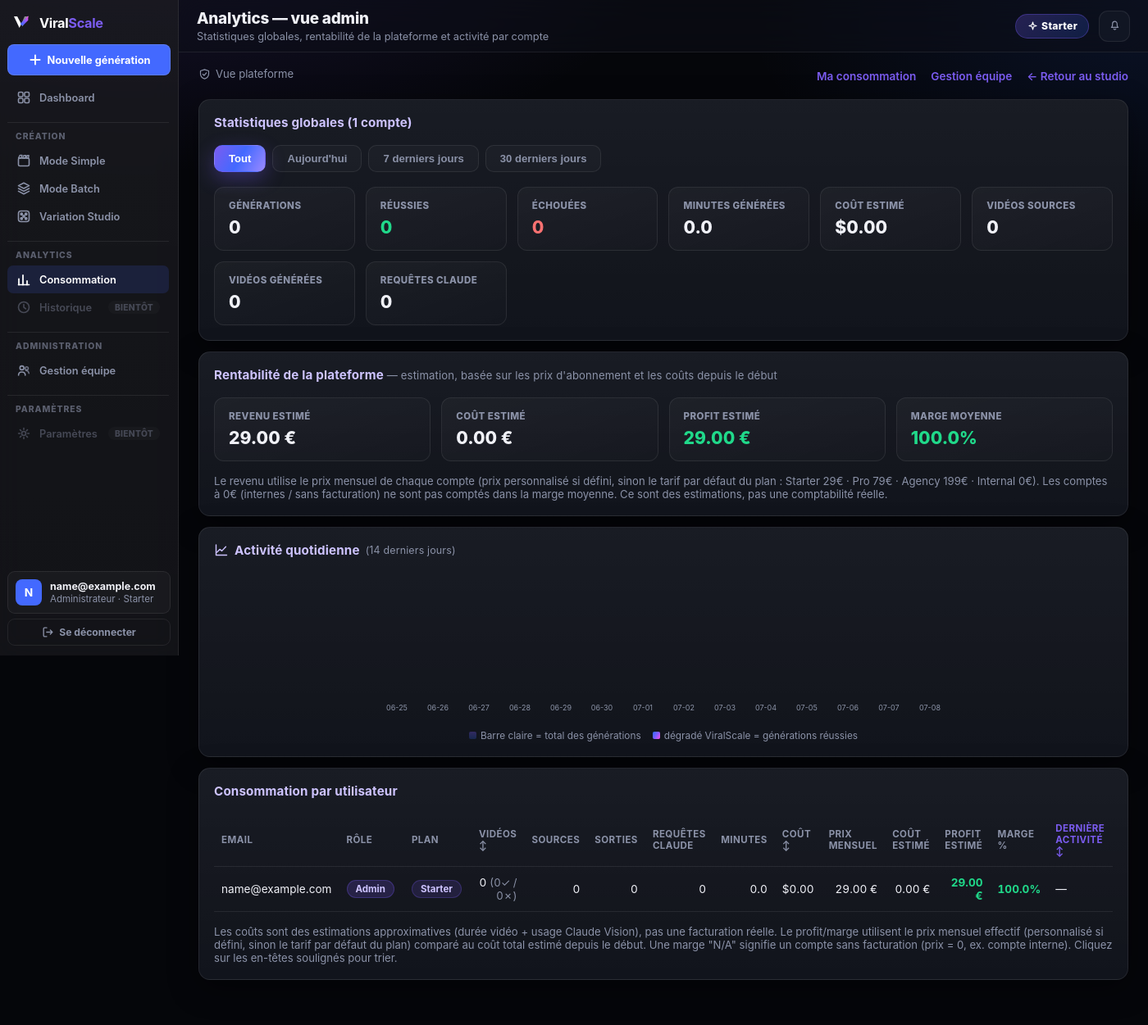
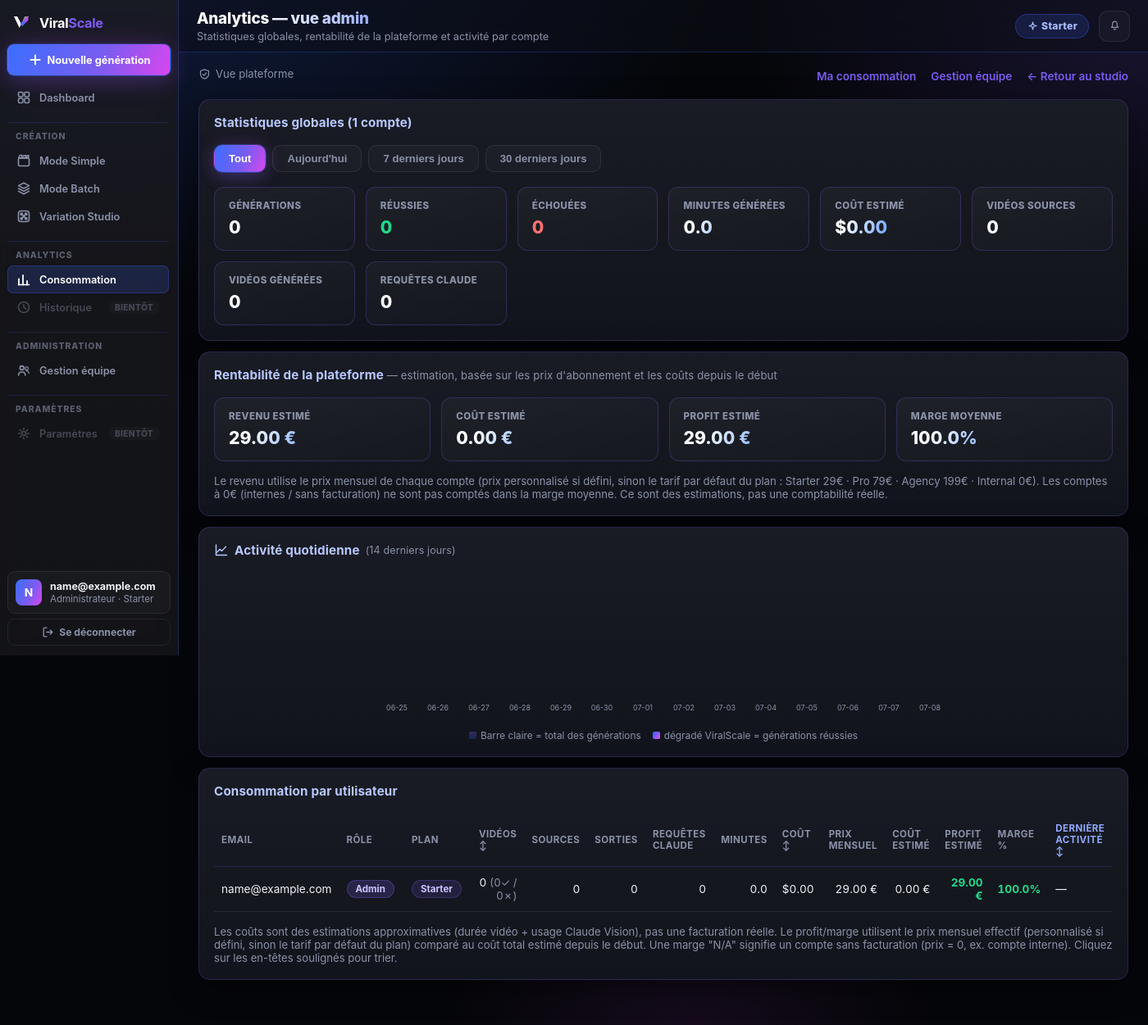
Before and after one commit to femperialeagency-ui/videobot, a Flask app: page /admin/consumption in a window 1400 px wide. Shown: the whole page at 82% size. Run offline with Flask 3, Linux system fonts and the light colour scheme; the visitor is signed in with stand-in values (Sample User, id 1); data comes from the database, SQL or seed files in the repository; data that the repository does not hold is empty; parts of the project's set-up code (start-up, migrations or seed data) failed here and were passed over.

Commit message:
Add files via upload

```diff
--- a/templates/admin_consumption.html
+++ b/templates/admin_consumption.html
@@ -177,6 +177,75 @@
       td.num { text-align: left; }
       td::before { content: attr(data-label) ": "; color: var(--muted); font-size: 0.72rem; }
     }
+
+    /* ══ VIRALSCALE BRAND COLOR PASS — CSS-only ══ */
+    body {
+      background:
+        radial-gradient(1200px 700px at 12% -5%,  rgba(58,111,255,.22), transparent 60%),
+        radial-gradient(900px  600px at 100% 0%,   rgba(123,92,240,.18), transparent 55%),
+        radial-gradient(600px  400px at 60% 100%,  rgba(217,70,239,.08), transparent 50%),
+        var(--bg);
+    }
+    /* Sidebar */
+    .sidebar { border-right-color: rgba(67,105,255,.26); }
+    .sidebar-cta {
+      background: var(--vs-gradient);
+      box-shadow: 0 0 0 1px rgba(58,111,255,.35), 0 8px 28px rgba(123,92,240,.25), 0 0 40px rgba(217,70,239,.15);
+      border-color: rgba(58,111,255,.22);
+    }
+    .sidebar-cta:hover {
+      opacity: 1;
+      box-shadow: 0 0 0 1px rgba(58,111,255,.50), 0 10px 34px rgba(123,92,240,.34), 0 0 50px rgba(217,70,239,.22);
+    }
+    .nav-item:hover:not(.active):not(.soon) { background: rgba(67,105,255,.14); color: #b8c8ff; border-color: rgba(67,105,255,.30); }
+    .nav-item.active { background: rgba(67,105,255,.18); border-color: rgba(67,105,255,.26); }
+    .nav-item.active::before { background: var(--vs-gradient); }
+    .nav-group { border-top-color: rgba(67,105,255,.18); }
+    .sidebar-avatar { background: var(--vs-gradient); }
+    /* Header */
+    .app-header { border-bottom-color: rgba(67,105,255,.24); }
+    .app-header h1 {
+      background: linear-gradient(115deg, #fff 20%, #90A8FF 52%, #C07BFF);
+      -webkit-background-clip: text; -webkit-text-fill-color: transparent; background-clip: text;
+    }
+    .plan-pill { background: rgba(67,105,255,.16); border-color: rgba(67,105,255,.32); color: #a8bcff; }
+    /* Cards */
+    .card { border-color: rgba(123,92,240,.22); }
+    .card:hover { border-color: rgba(123,92,240,.42); box-shadow: var(--shadow-card), 0 0 0 1px rgba(123,92,240,.22), 0 8px 24px rgba(123,92,240,.12); }
+    .card h2 { color: #b8c8ff; }
+    /* Stat cells */
+    .stat { border-color: rgba(123,92,240,.25); }
+    .stat:hover { border-color: rgba(123,92,240,.45); background: rgba(123,92,240,.04); box-shadow: 0 0 0 1px rgba(123,92,240,.25), 0 8px 24px rgba(123,92,240,.12); }
+    .stat .val {
+      background: linear-gradient(115deg, #FFFFFF 10%, #7FB0FF 45%, #C38CFF 100%);
+      -webkit-background-clip: text; -webkit-text-fill-color: transparent; background-clip: text;
+    }
+    .stat .val.success { background: none; -webkit-text-fill-color: var(--success); }
+    .stat .val.error   { background: none; -webkit-text-fill-color: var(--error); }
+    /* Period filters */
+    .period-btn:hover:not(.active) { border-color: rgba(67,105,255,.40); color: #b8c8ff; background: rgba(67,105,255,.10); }
+    .period-btn.active {
+      background: var(--vs-gradient);
+      box-shadow: 0 0 0 1px rgba(58,111,255,.35), 0 6px 20px rgba(123,92,240,.28), 0 0 30px rgba(217,70,239,.14);
+    }
+    /* Table */
+    tbody tr:hover td { background: rgba(67,105,255,.06); transition: background .12s; }
+    th { border-bottom-color: rgba(67,105,255,.20); }
+    th a:hover, th a.active-sort { color: #90AAFF; }
+    /* Topbar title */
+    .topbar h1 {
+      background: linear-gradient(115deg, #fff 18%, #7FB0FF 52%, #C07BFF 90%);
+      -webkit-background-clip: text; -webkit-text-fill-color: transparent; background-clip: text;
+    }
+    /* Chart gradient — override via CSS stop-color */
+    #vsChartTotal stop:first-child  { stop-color: rgba(58,111,255,.22); }
+    #vsChartTotal stop:last-child   { stop-color: rgba(123,92,240,.30); }
+    #vsChartSuccess stop:nth-child(1) { stop-color: #3A6FFF; }
+    #vsChartSuccess stop:nth-child(2) { stop-color: #7B5CF0; }
+    #vsChartSuccess stop:nth-child(3) { stop-color: #D946EF; }
+    /* Badges — VS palette */
+    .badge.admin { background: rgba(123,92,240,.20); color: #cdc3ff; border-color: rgba(123,92,240,.32); }
+    .badge.warn-claude { background: rgba(67,105,255,.18); color: #a9c1ff; border-color: rgba(67,105,255,.32); }
   </style>
 </head>
 <body>
```
